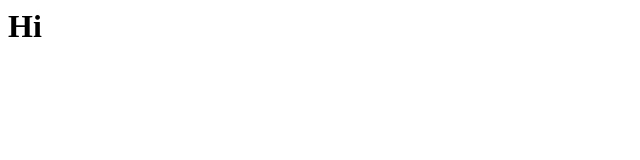
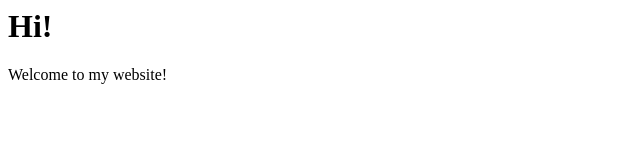
Before and after one commit to MaxSim99/General, a plain HTML site: page Index.html in a window 1280 px wide. Shown: the whole page, without its empty margins (0-640 px from the left). Drawn offline with Linux system fonts and the light colour scheme.

Commit message:
Update Index.html

```diff
--- a/Index.html
+++ b/Index.html
@@ -1 +1,9 @@
-<h1>Hi</h1>
+<html>
+
+<body>
+  <h1>Hi!</h1>
+  <p>Welcome to my website!</p>
+
+</body>
+
+</html>
```
